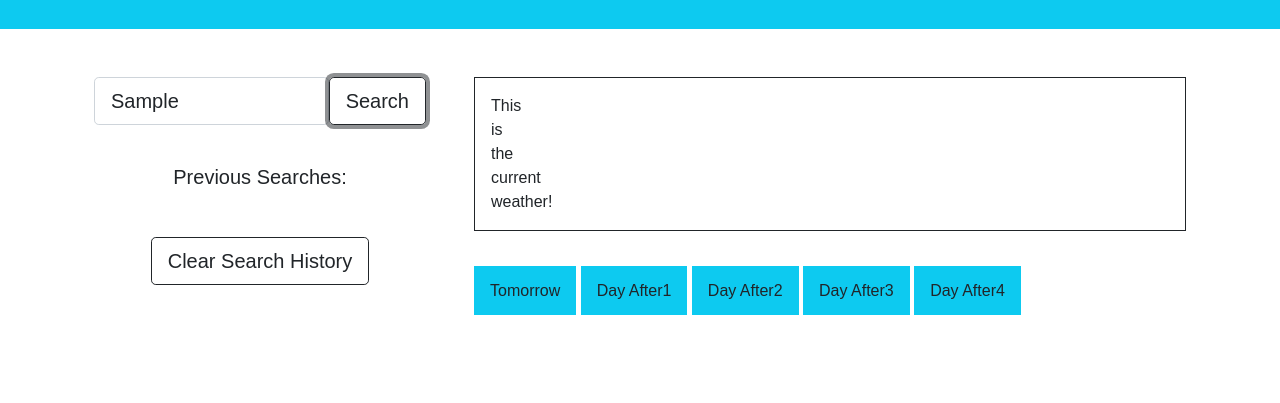
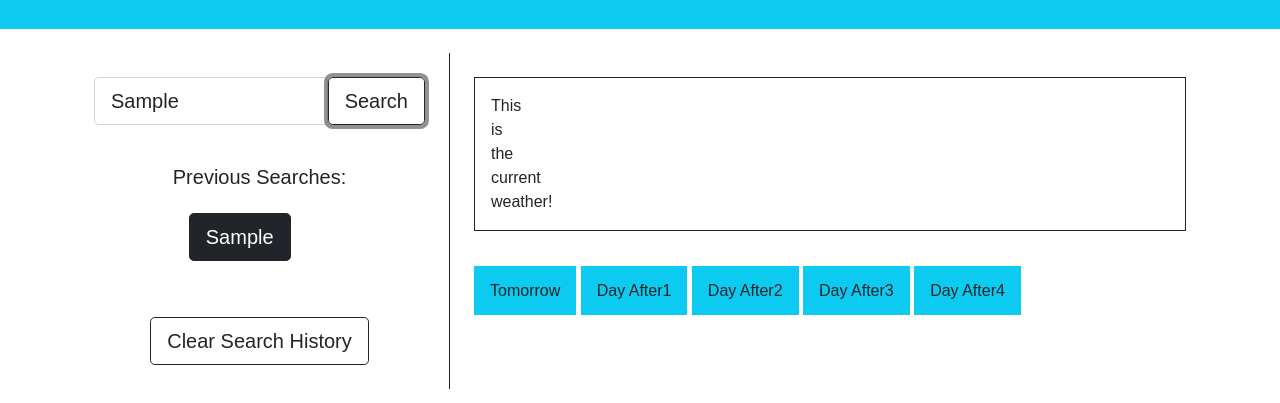
Before and after one commit to mfandel118/Weather-Dashboard, a plain HTML site: page index.html in a window 1280 px wide. Both pictures are taken after typing "Sample" into the empty fields and a click on the button "Search". Shown: the part 75-478 px from the top of the page. Drawn offline with nearby package versions, Linux system fonts and the light colour scheme.

Commit message:
updates to JS

```diff
--- a/assets/js/script.js
+++ b/assets/js/script.js
@@ -4,8 +4,10 @@
     // Displays humidity
     // Displays UV index
 
-// When user searches for a city, the city is added to localStorage
-// When user searches for a city, the city is added to list of Previous Searches as a button
+// When user searches for a city, the city is added to localStorage ✅
+// When user searches for a city, the city is added to list of Previous Searches as a button ✅
+
+// When the user refreshes the page, the Previous Searches are still there
 
 // When user clicks Clear Search History, the localStorage is cleared
 // When user clicks Clear Search History, the list of Previous Searches is cleared of all city buttons
@@ -22,7 +24,7 @@ var userInput = document.querySelector(".user-input");
 var searchBtn = document.querySelector(".search-button");
 var searchHistory = document.querySelector(".search-history");
 // Populate search history from localStorage or empty array
-var searchHistoryList = localStorage.getItem("searchHistory") || "[]";
+var searchHistoryList = JSON.parse(localStorage.getItem("city")) || [];
 var clearBtn = document.querySelector(".clear-history");
 
 var city = document.querySelector(".city-name");
@@ -32,3 +34,29 @@ var humidity = document.querySelector(".humidity");
 var uvIndex = document.querySelector(".uv-index");
 
 var forcast = document.querySelector("forecast");
+
+
+// Event Listener & function to pull weather & add city buttons to list of Previous Searches
+searchBtn.addEventListener("click",displayWeather)
+function displayWeather(event) {
+    var newBtnValue = event.target.parentNode.children[0].value;
+    // console.log(newBtnValue);
+
+    searchHistoryList.push(newBtnValue);
+    localStorage.setItem("city", JSON.stringify(searchHistoryList));
+
+    for (var i=0; i<searchHistoryList.length; i++) {
+        var btnEl = searchHistoryList[i];
+        var newBtn = document.createElement("button");
+        newBtn.setAttribute("class", "btn btn-dark btn-lg m-3");
+        newBtn.textContent = newBtnValue;
+        searchHistory.append(newBtn);
+    };
+
+};
+
+// Event Listener & function to clear search history
+clearBtn.addEventListener("click",clearHistory)
+function clearHistory() {
+
+};
--- a/index.html
+++ b/index.html
@@ -32,7 +32,7 @@
       <div class="row">
 
         <!-- Left side column contains search form and search history -->
-        <section class="col-md-4 p-2 flex-column d-flex align-items-center">
+        <section class="col-md-4 p-2 flex-column d-flex align-items-center border-end border-dark">
           <form class="d-flex p-3">
             <input class="user-input form-control form-control-lg" type="text" placeholder="Enter City Name">
             <button type="button" class="search-button btn btn-outline-dark btn-lg">Search</button>
```
